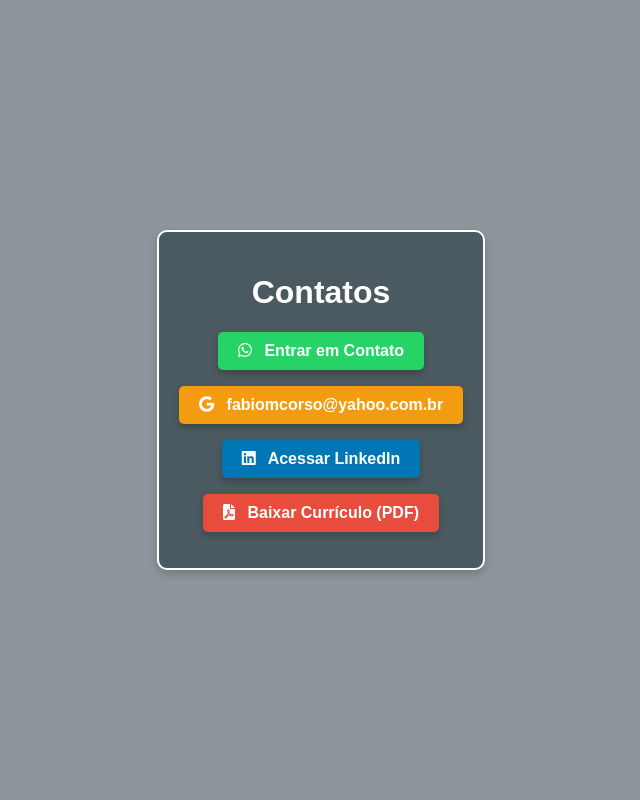
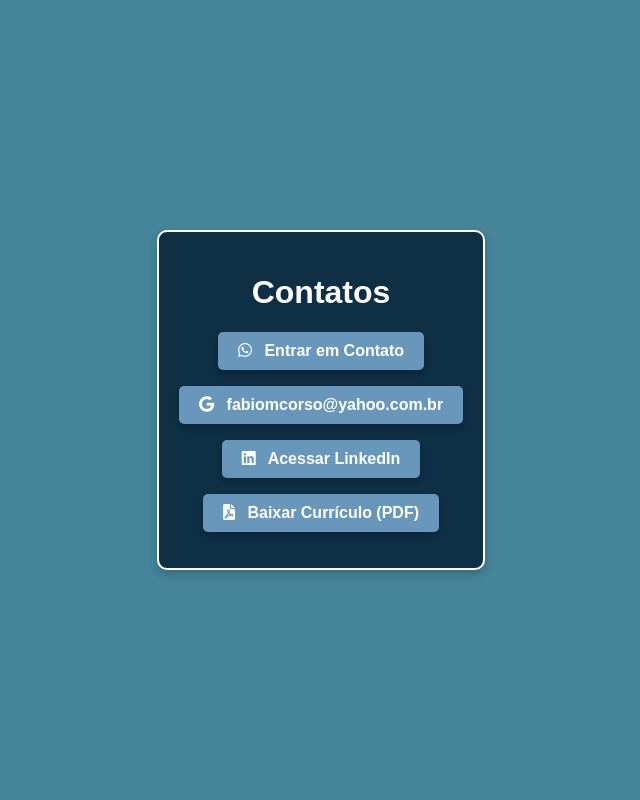
Before and after one commit to Lekadas/portfolio.py, a Flask app: page /contatos in a window 1280 px wide. Shown: the whole page, without its empty margins (319-959 px from the left). Run offline with Flask 3, Linux system fonts and the light colour scheme.

Commit message:
Update colors contatos.html

```diff
--- a/templates/contatos.html
+++ b/templates/contatos.html
@@ -9,7 +9,7 @@
     <link rel="stylesheet" href="https://cdnjs.cloudflare.com/ajax/libs/font-awesome/6.0.0-beta3/css/all.min.css">
     <style>
         body {
-            background-color: #8d979b;
+            background-color: #468499;
             margin: 0;
             padding: 0;
             font-family: Arial, sans-serif;
@@ -22,7 +22,7 @@
         div {
             text-align: center;
             color: #ffffff;
-            background-color: #4a5a60;
+            background-color: #0e2f44;
             padding: 20px;
             border: 2px solid #ffffff;
             border-radius: 10px;
@@ -52,7 +52,7 @@
         }
 
         .whatsapp-button {
-            background-color: #25D366;
+            background-color: #6897bb;
         }
 
         .whatsapp-button:hover {
@@ -61,16 +61,16 @@
         }
 
         .linkedin-button {
-            background-color: #0077b5;
+            background-color: #6897bb;
         }
 
         .linkedin-button:hover {
-            background-color: #005582;
+            background-color: #0077b5;
             transform: scale(1.05);
         }
 
         .pdf-button {
-            background-color: #e74c3c;
+            background-color: #6897bb;
         }
 
         .pdf-button:hover {
@@ -86,7 +86,7 @@
 
         .email-button {
             display: inline-block;
-            background-color: #f39c12; /* Cor do botão */
+            background-color: #6897bb; /* Cor do botão */
             color: #ffffff; /* Cor do texto */
             font-weight: bold;
             padding: 10px 20px; /* Espaçamento interno */
```
